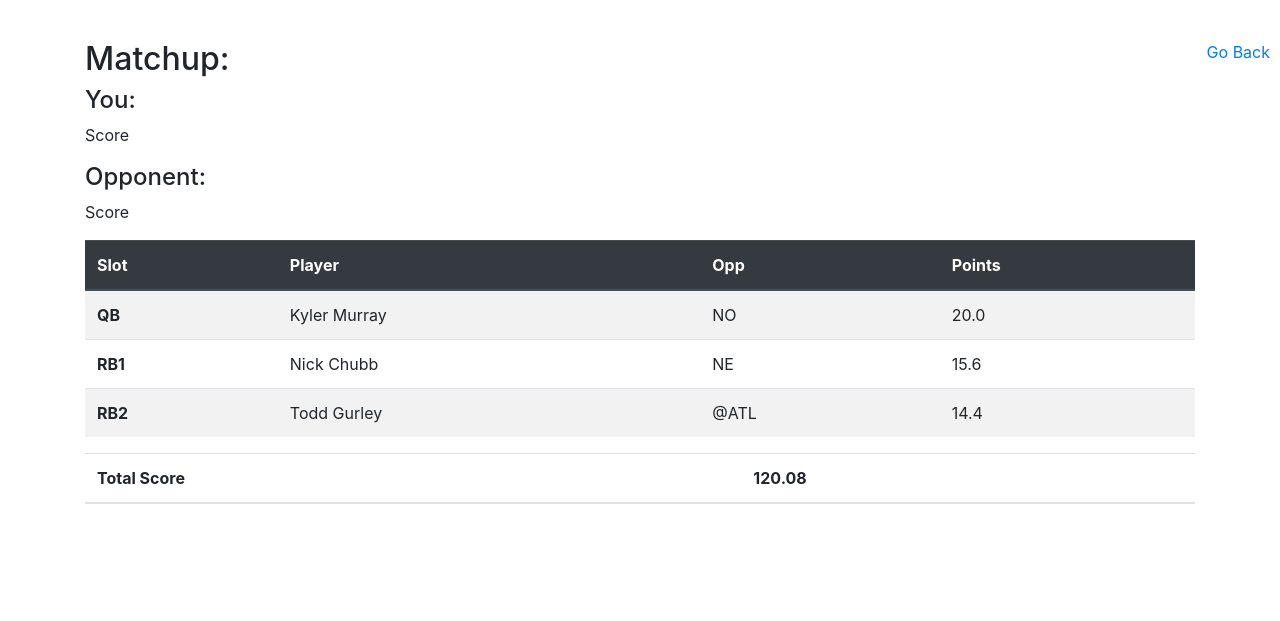
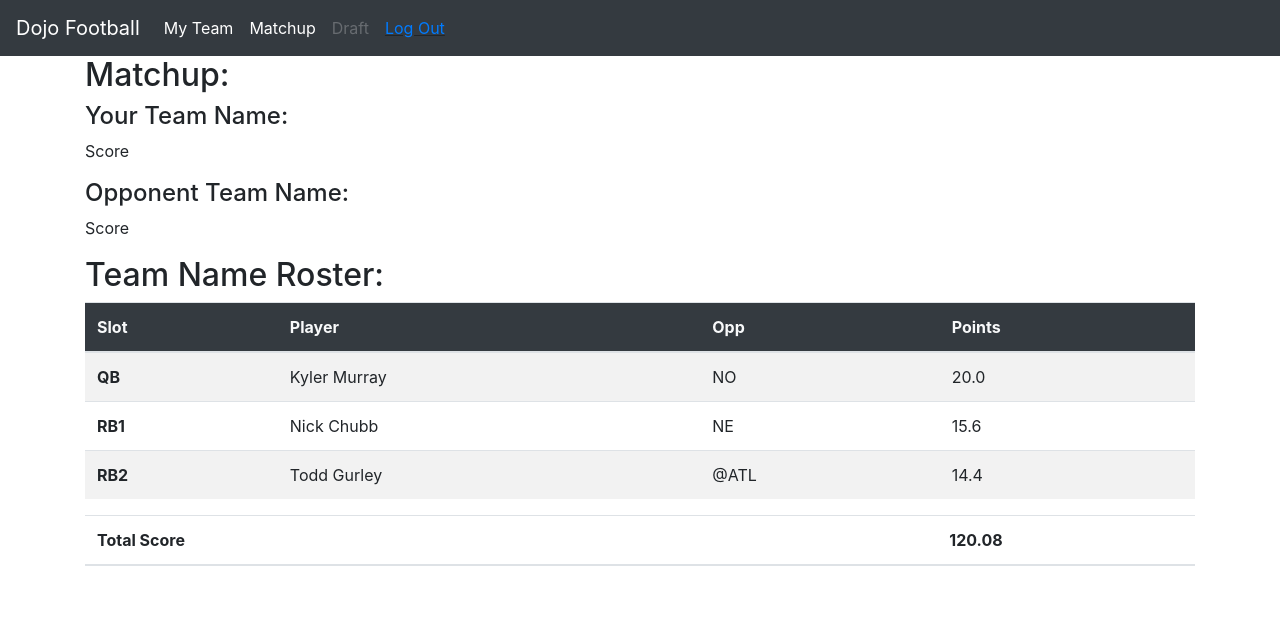
Before and after one commit to bridgermiddleton/Dojo-Football, a Django app: page /teamHome in a window 1280 px wide. Shown: the top 621 px of the page. Run offline with Django 3.2, Linux system fonts and the light colour scheme; lists and menus that the app fills with data are empty; some libraries are stand-ins or nearby versions.

Commit message:
Bridger has draft page so I deleted my html page, url, and views sections

```diff
--- a/apps/football_app/templates/football_app/teamHome.html
+++ b/apps/football_app/templates/football_app/teamHome.html
@@ -10,18 +10,39 @@
     <link rel="stylesheet" href="https://stackpath.bootstrapcdn.com/bootstrap/4.2.1/css/bootstrap.min.css" integrity="sha384-GJzZqFGwb1QTTN6wy59ffF1BuGJpLSa9DkKMp0DgiMDm4iYMj70gZWKYbI706tWS" crossorigin="anonymous">
     <script src="https://stackpath.bootstrapcdn.com/bootstrap/4.2.1/js/bootstrap.min.js" integrity="sha384-B0UglyR+jN6CkvvICOB2joaf5I4l3gm9GU6Hc1og6Ls7i6U/mkkaduKaBhlAXv9k" crossorigin="anonymous"></script>
 </head>
-<body style="padding-top: 40px; padding-bottom: 40px;">
-        <a style="margin-right: 10px" class="float-right" href="/">Go Back</a>
+<body style="padding-bottom: 40px;">
+        <nav class="navbar navbar-expand-lg navbar-dark bg-dark">
+          <a class="navbar-brand" href="#">Dojo Football</a>
+          <button class="navbar-toggler" type="button" data-toggle="collapse" data-target="#navbarNav" aria-controls="navbarNav" aria-expanded="false" aria-label="Toggle navigation">
+            <span class="navbar-toggler-icon"></span>
+          </button>
+          <div class="collapse navbar-collapse" id="navbarNav">
+            <ul class="navbar-nav">
+              <li class="nav-item active">
+                <a class="nav-link" href="#">My Team <span class="sr-only">(current)</span></a>
+              </li>
+              <li class="nav-item active">
+                <a class="nav-link" href="#">Matchup</a>
+              <li class="nav-item">
+                <a class="nav-link disabled" href="#">Draft</a>
+              </li>
+              <li class="nav-item">
+              <u><a class="nav-link text-primary">Log Out</a></u>
+              </li>
+            </ul>
+          </div>
+        </nav>
         <div class="container">
             <h2>Matchup:</h2>
-            <h4>You:</h4>
+            <h4>Your Team Name:</h4>
             <p>Score</p>
-            <h4>Opponent:</h4>
+            <h4>Opponent Team Name:</h4>
             <p>Score</p>
         </div>
         <div class="container">
+          <h2>Team Name Roster:</h2>
             <table class="table table-striped">
-                <thead class="thead-dark">
+                <thead class="bg-dark text-light">
                   <tr>
                     <th scope="col">Slot</th>
                     <th scope="col">Player</th>
@@ -54,8 +75,12 @@
                   <thead>
                     <tr>
                         <th scope="col-10">Total Score</th>
-                        <!-- <th scope="col"></th>
-                        <th scope="col"></th> -->
+                        <th scope="col"></th>
+                        <th scope="col"></th>
+                        <th scope="col"></th>
+                        <th scope="col"></th>
+                        <th scope="col"></th>
+                        <th scope="col"></th>
                         <th scope="col-1">120.08</th>
                     </tr>
                 </thead>
--- a/apps/football_app/urls.py
+++ b/apps/football_app/urls.py
@@ -7,6 +7,4 @@ urlpatterns = [
     url(r'^login$', views.login),
     url(r'^register$', views.register),
     url(r'^teamHome$', views.teamHome),
-    url(r'^draft$', views.draft)
-
 ]
--- a/apps/football_app/views.py
+++ b/apps/football_app/views.py
@@ -29,9 +29,6 @@ def register(request):
 def teamHome(request):
     return render(request, "football_app/teamHome.html")
 
-def draft(request):
-    return render(request, "football_app/draft.html")
-
 def logout(request):
    if 'userid' in request.session:
        del request.session['userid']
```
Also changed, not shown: apps/football_app/templates/football_app/draft.html (deleted, +0 -59 lines).
